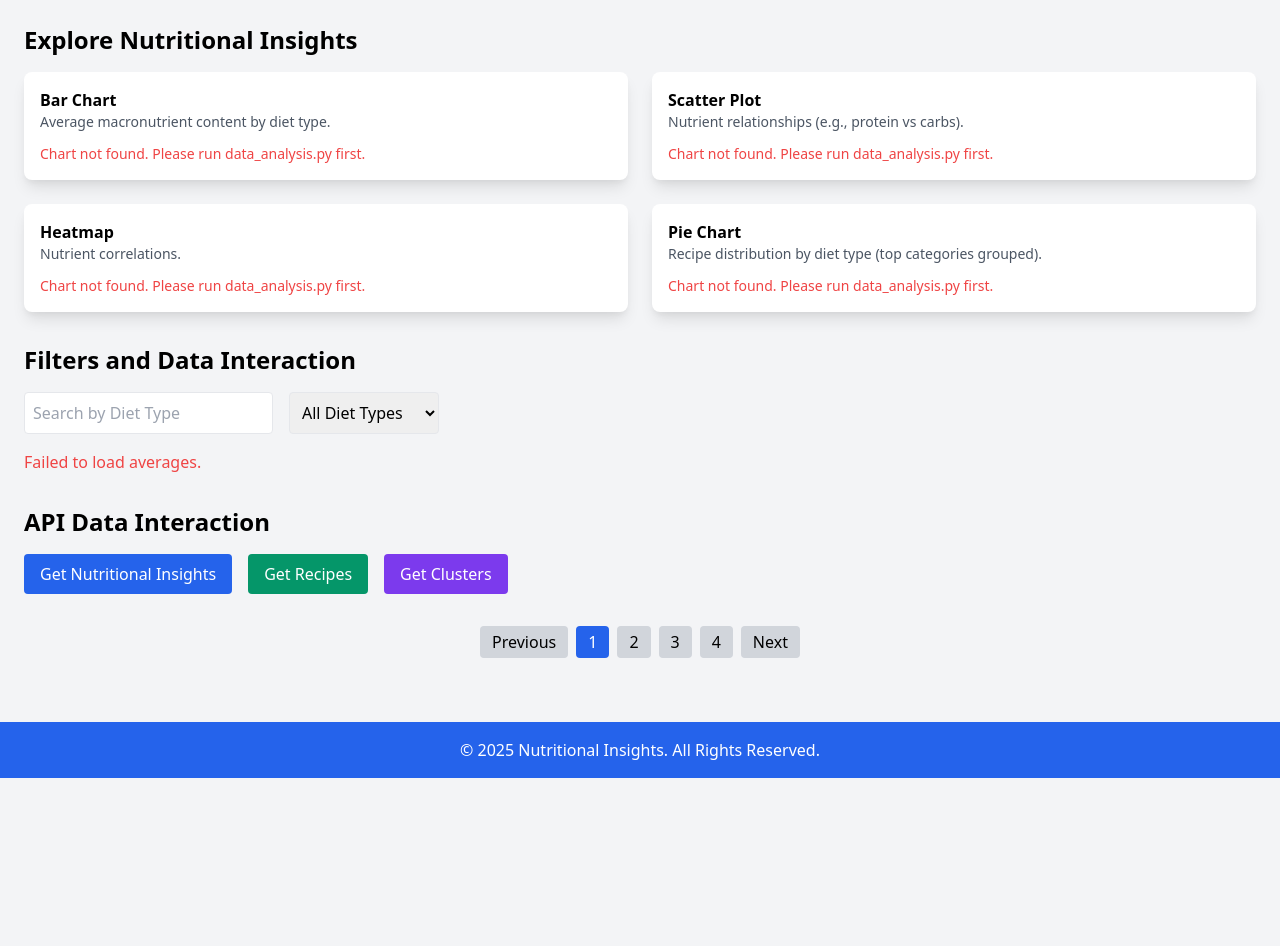
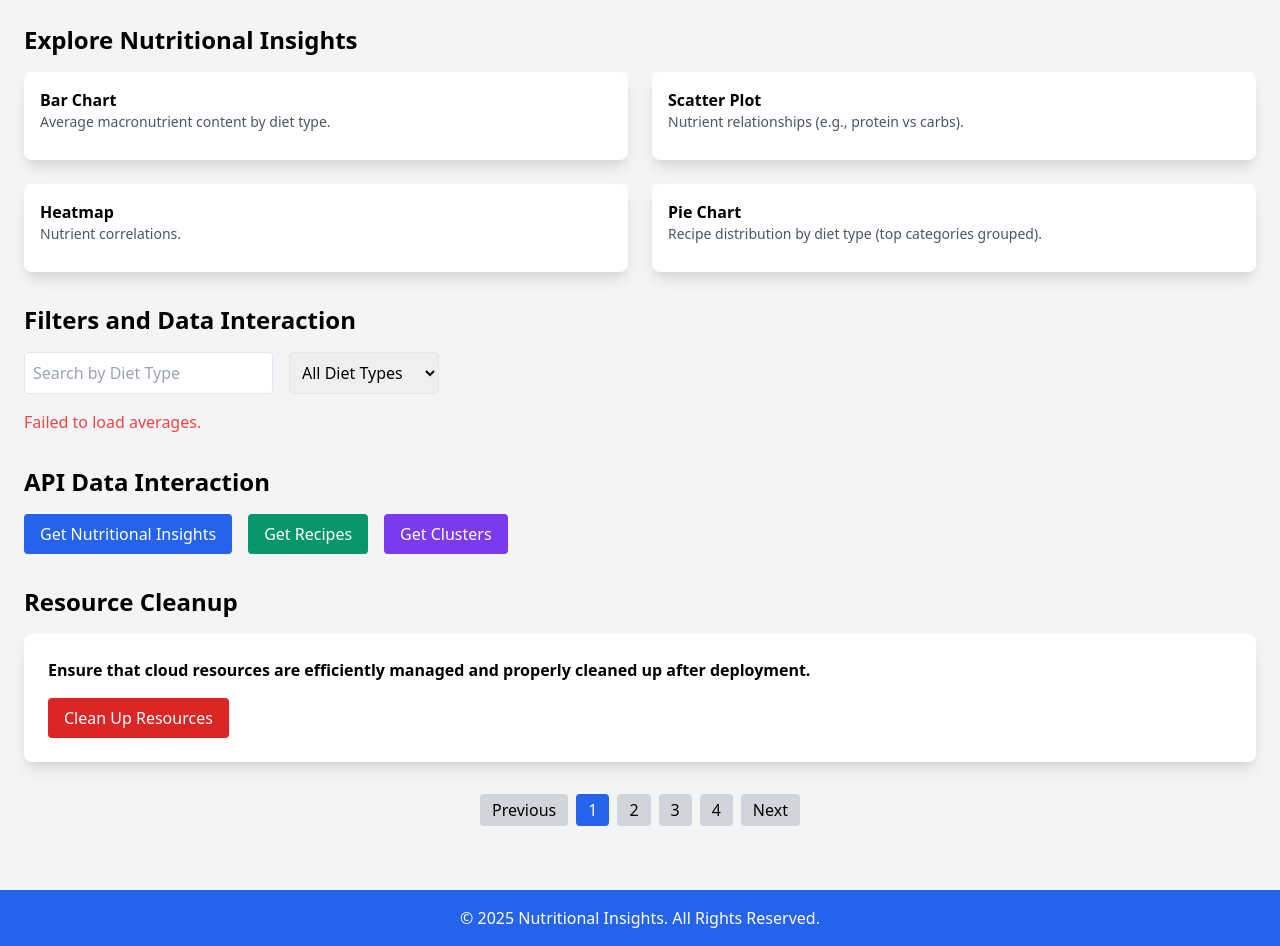
Before and after one commit to ReNdiX9/dockerProject, a Flask app: page / in a window 1280 px wide. Shown: the part 68-1014 px from the top of the page. Before the commit the page ends 846 px from the top, so only its background shows below. Run offline with Flask 3, Linux system fonts and the light colour scheme; a user stored in the database is signed in; some libraries are stand-ins or nearby versions.

Commit message:
Resource Cleaup and UI Changes

```diff
--- a/templates/index.html
+++ b/templates/index.html
@@ -5,9 +5,18 @@
     <meta name="viewport" content="width=device-width, initial-scale=1.0" />
     <title>Nutritional Insights</title>
     <!-- Tailwind CSS CDN -->
-    <link href="https://cdn.jsdelivr.net/npm/tailwindcss@2.0.0/dist/tailwind.min.css" rel="stylesheet" />
+    <link
+      href="https://cdn.jsdelivr.net/npm/tailwindcss@2.0.0/dist/tailwind.min.css"
+      rel="stylesheet"
+    />
     <!--Plots-->
     <script src="https://cdn.plot.ly/plotly-2.27.0.min.js"></script>
+
+    <style>
+      .chart-container {
+        visibility: hidden;
+      }
+    </style>
   </head>
   <body class="bg-gray-100">
     <header class="bg-blue-600 p-4 text-white">
@@ -35,56 +44,60 @@
 
     <main class="container mx-auto p-6">
       <section class="mb-8">
-        <h2 class="text-2xl font-semibold mb-4">Explore Nutritional Insights</h2>
+        <h2 class="text-2xl font-semibold mb-4">
+          Explore Nutritional Insights
+        </h2>
+
         <div class="grid grid-cols-1 md:grid-cols-2 gap-6">
           <!-- Bar Chart -->
           <div class="bg-white p-4 shadow-lg rounded-lg">
             <h3 class="font-semibold">Bar Chart</h3>
-            <p class="text-sm text-gray-600 mb-3">Average macronutrient content by diet type.</p>
-            {% if charts.bar_chart %}
-            <div class="chart-container">{{ charts.bar_chart|safe }}</div>
-            {% else %}
-            <p class="text-red-500 text-sm">Chart not found. Please run data_analysis.py first.</p>
-            {% endif %}
+            <p class="text-sm text-gray-600 mb-3">
+              Average macronutrient content by diet type.
+            </p>
+            <div class="chart-container">
+              {% if charts.bar_chart %} {{ charts.bar_chart|safe }} {% endif %}
+            </div>
           </div>
 
           <!-- Scatter Plot -->
           <div class="bg-white p-4 shadow-lg rounded-lg">
             <h3 class="font-semibold">Scatter Plot</h3>
-            <p class="text-sm text-gray-600 mb-3">Nutrient relationships (e.g., protein vs carbs).</p>
-            {% if charts.scatter_plot %}
-            <div class="chart-container">{{ charts.scatter_plot|safe }}</div>
-            {% else %}
-            <p class="text-red-500 text-sm">Chart not found. Please run data_analysis.py first.</p>
-            {% endif %}
+            <p class="text-sm text-gray-600 mb-3">
+              Nutrient relationships (e.g., protein vs carbs).
+            </p>
+            <div class="chart-container">
+              {% if charts.scatter_plot %} {{ charts.scatter_plot|safe }} {%
+              endif %}
+            </div>
           </div>
 
           <!-- Heatmap -->
           <div class="bg-white p-4 shadow-lg rounded-lg">
             <h3 class="font-semibold">Heatmap</h3>
             <p class="text-sm text-gray-600 mb-3">Nutrient correlations.</p>
-            {% if charts.heatmap %}
-            <div class="chart-container">{{ charts.heatmap|safe }}</div>
-            {% else %}
-            <p class="text-red-500 text-sm">Chart not found. Please run data_analysis.py first.</p>
-            {% endif %}
+            <div class="chart-container">
+              {% if charts.heatmap %} {{ charts.heatmap|safe }} {% endif %}
+            </div>
           </div>
 
           <!-- Pie Chart -->
           <div class="bg-white p-4 shadow-lg rounded-lg">
             <h3 class="font-semibold">Pie Chart</h3>
-            <p class="text-sm text-gray-600 mb-3">Recipe distribution by diet type (top categories grouped).</p>
-            {% if charts.pie_chart %}
-            <div class="chart-container">{{ charts.pie_chart|safe }}</div>
-            {% else %}
-            <p class="text-red-500 text-sm">Chart not found. Please run data_analysis.py first.</p>
-            {% endif %}
+            <p class="text-sm text-gray-600 mb-3">
+              Recipe distribution by diet type (top categories grouped).
+            </p>
+            <div class="chart-container">
+              {% if charts.pie_chart %} {{ charts.pie_chart|safe }} {% endif %}
+            </div>
           </div>
         </div>
       </section>
 
       <section class="mb-8">
-        <h2 class="text-2xl font-semibold mb-4">Filters and Data Interaction</h2>
+        <h2 class="text-2xl font-semibold mb-4">
+          Filters and Data Interaction
+        </h2>
         <div class="flex flex-wrap gap-4">
           <input
             id="dietSearch"
@@ -104,20 +117,44 @@
         <div class="flex flex-wrap gap-4">
           <!-- Nutritional Insights Button -->
           <a href="{{ url_for('index', page=2) }}">
-            <button class="bg-blue-600 text-white py-2 px-4 rounded hover:bg-blue-700 transition">
+            <button
+              class="bg-blue-600 text-white py-2 px-4 rounded hover:bg-blue-700 transition"
+            >
               Get Nutritional Insights
             </button>
           </a>
           <!-- Recipes Button -->
           <a href="{{ url_for('index', page=3) }}">
-            <button class="bg-green-600 text-white py-2 px-4 rounded hover:bg-green-700 transition">Get Recipes</button>
+            <button
+              class="bg-green-600 text-white py-2 px-4 rounded hover:bg-green-700 transition"
+            >
+              Get Recipes
+            </button>
           </a>
           <!-- Clusters Button -->
           <a href="{{ url_for('index', page=4) }}">
-            <button class="bg-purple-600 text-white py-2 px-4 rounded hover:bg-purple-700 transition">
+            <button
+              class="bg-purple-600 text-white py-2 px-4 rounded hover:bg-purple-700 transition"
+            >
               Get Clusters
             </button>
           </a>
+        </div>
+      </section>
+
+      <section id="resource-cleanup" class="mb-8">
+        <h2 class="text-2xl font-semibold mb-4">Resource Cleanup</h2>
+        <div class="bg-white shadow-lg p-6 rounded-lg">
+          <p class="text-md font-semibold">
+            Ensure that cloud resources are efficiently managed and properly
+            cleaned up after deployment.
+          </p>
+          <button
+            onclick="clearAllCharts()"
+            class="bg-red-600 text-white py-2 px-4 rounded hover:bg-red-700 transition mt-4"
+          >
+            Clean Up Resources
+          </button>
         </div>
       </section>
 
@@ -125,7 +162,9 @@
         <!-- <h2 class="text-2xl font-semibold mb-4">Pagination</h2> -->
         <div class="flex justify-center gap-2 mt-4">
           <a href="{{ url_for('index', page=prev_page) }}">
-            <button class="px-3 py-1 bg-gray-300 rounded hover:bg-gray-400">Previous</button>
+            <button class="px-3 py-1 bg-gray-300 rounded hover:bg-gray-400">
+              Previous
+            </button>
           </a>
 
           {% for i in range(1, total_pages+1) %}
@@ -139,7 +178,9 @@
           {% endfor %}
 
           <a href="{{ url_for('index', page=next_page) }}">
-            <button class="px-3 py-1 bg-gray-300 rounded hover:bg-gray-400">Next</button>
+            <button class="px-3 py-1 bg-gray-300 rounded hover:bg-gray-400">
+              Next
+            </button>
           </a>
         </div>
       </section>
@@ -190,13 +231,17 @@
           fetchAndRenderAvgMacros("all");
         } catch (e) {
           console.error(e);
-          document.getElementById("dietResult").innerHTML = `<p class="text-red-500">Failed to load diet options.</p>`;
+          document.getElementById(
+            "dietResult"
+          ).innerHTML = `<p class="text-red-500">Failed to load diet options.</p>`;
         }
       }
 
       async function fetchAndRenderAvgMacros(diet) {
         try {
-          const res = await fetch(`/api/avg-macros?diet=${encodeURIComponent(diet)}`);
+          const res = await fetch(
+            `/api/avg-macros?diet=${encodeURIComponent(diet)}`
+          );
           const data = await res.json();
           const container = document.getElementById("dietResult");
 
@@ -224,7 +269,11 @@
           <thead>
             <tr>
               <th class="px-4 py-2 text-left border-b">Diet Type</th>
-              ${cols.map((c) => `<th class="px-4 py-2 text-left border-b">${c}</th>`).join("")}
+              ${cols
+                .map(
+                  (c) => `<th class="px-4 py-2 text-left border-b">${c}</th>`
+                )
+                .join("")}
             </tr>
           </thead>
           <tbody>
@@ -233,7 +282,9 @@
           for (const [dietName, row] of Object.entries(data)) {
             html += `<tr class="hover:bg-gray-50">
         <td class="px-4 py-2 border-b">${dietName}</td>
-        ${cols.map((c) => `<td class="px-4 py-2 border-b">${row[c] ?? ""}</td>`).join("")}
+        ${cols
+          .map((c) => `<td class="px-4 py-2 border-b">${row[c] ?? ""}</td>`)
+          .join("")}
       </tr>`;
           }
 
@@ -246,11 +297,57 @@
           container.innerHTML = html;
         } catch (e) {
           console.error(e);
-          document.getElementById("dietResult").innerHTML = `<p class="text-red-500">Failed to load averages.</p>`;
+          document.getElementById(
+            "dietResult"
+          ).innerHTML = `<p class="text-red-500">Failed to load averages.</p>`;
         }
       }
 
       document.addEventListener("DOMContentLoaded", loadDietOptions);
+
+
+      //Resource Cleanup
+      let chartsCheck = sessionStorage.getItem("chartsCheck");
+
+      if (chartsCheck === null) {
+        chartsCheck = "true";
+        sessionStorage.setItem("chartsCheck", "true");
+      }
+
+      function clearAllCharts() {
+        sessionStorage.setItem("chartsCheck", "false");
+        chartsCheck = "false";
+
+        const chartDivs = document.querySelectorAll(".chart-container");
+
+        chartDivs.forEach((div) => {
+          Plotly.purge(div);
+          div.innerHTML = `
+        <p class="text-black text-sm">
+          Data Cleared, Chart not found.
+        </p>
+      `;
+        });
+      }
+
+      document.addEventListener("DOMContentLoaded", () => {
+        const chartDivs = document.querySelectorAll(".chart-container");
+
+        if (chartsCheck === "false") {
+          chartDivs.forEach((div) => {
+            Plotly.purge(div);
+            div.innerHTML = `
+        <p class="text-red-500 text-sm">
+          Chart not found. Please run data_analysis.py first.
+        </p>
+      `;
+          });
+        }
+
+        chartDivs.forEach((div) => {
+          div.style.visibility = "visible";
+        });
+      });
     </script>
   </body>
 </html>
```
